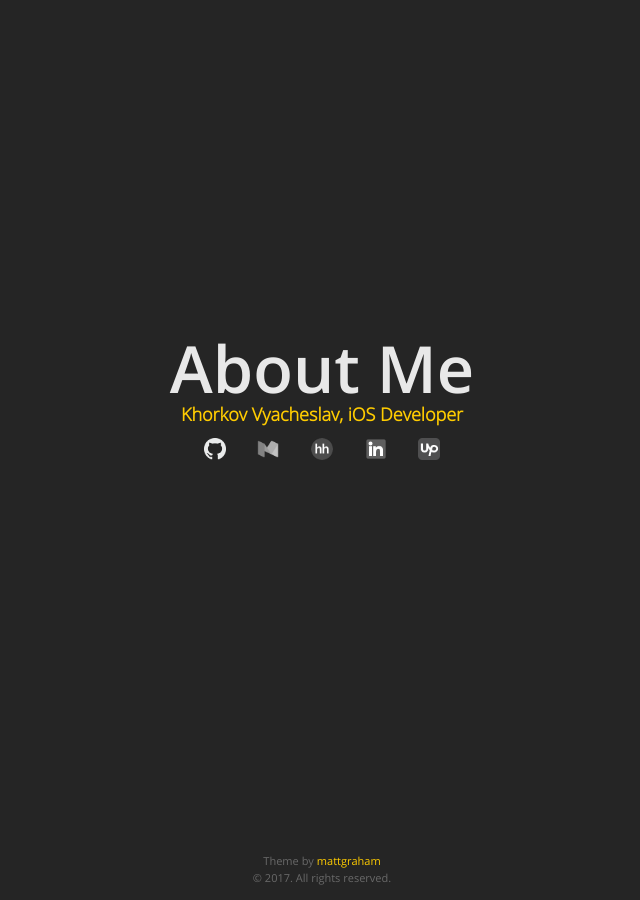
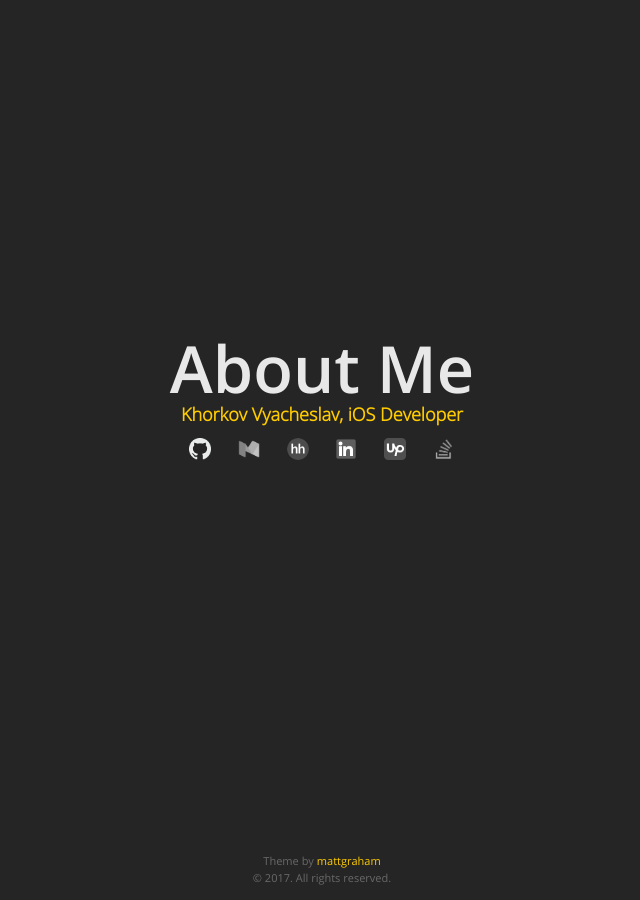
Before and after one commit to artFintch/artFintch.github.io, a Jekyll site: the page built from index.md, in a window 1280 px wide. Shown: the whole page, without its empty margins (318-958 px from the left). Built offline with Jekyll 4.4.1, drawn with Linux system fonts in a browser that asks for light colours; nearby versions of some CDN libraries.

Commit message:
Add StackOverflow icon.

```diff
--- a/_layouts/default.html
+++ b/_layouts/default.html
@@ -53,6 +53,11 @@
               <img src="../assets/images/upwork_bw.png">
             </a>
           </div>
+          <div>
+            <a data-balloon="StackOverflow" data-balloon-pos="down" class="icon" href="https://stackoverflow.com/users/6197314/artfintch">
+              <img src="../assets/images/stackOverflow_bw.png">
+            </a>
+          </div>
         </div>
       </div>
       {{ content }}
--- a/_sass/jekyll-theme-midnight.scss
+++ b/_sass/jekyll-theme-midnight.scss
@@ -171,7 +171,7 @@ dt {
 .icons > div {
   display: inline-block;
   *display: inline; /* For IE7 */
-  width: 50px;
+  width: 45px;
   text-align: center;
 
   .icon > img {
```
Also changed, not shown: assets/images/stackOverflow.png (added), assets/images/stackOverflow_bw.png (added).
